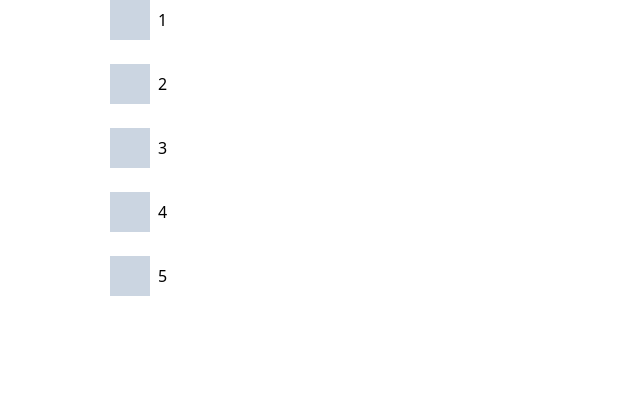
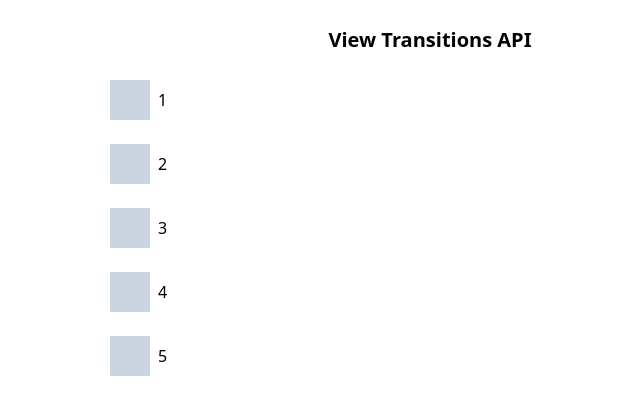
Before and after one commit to amotarao/view-transitions-api, a Next.js app in the folder packages/app/: page / in a window 1280 px wide. Shown: the top 414 px of the page, without its empty margins (210-850 px from the left). Built offline with nearby package versions, Linux system fonts and the light colour scheme.

Commit message:
ヘッダー追加

```diff
--- a/packages/app/src/pages/_app.tsx
+++ b/packages/app/src/pages/_app.tsx
@@ -2,5 +2,10 @@ import type { AppProps } from 'next/app';
 import '../styles/globals.scss';
 
 export default function App({ Component, pageProps }: AppProps) {
-  return <Component {...pageProps} />;
+  return (
+    <div>
+      <header className="grid h-[80px] place-items-center text-[20px] font-bold">View Transitions API</header>
+      <Component {...pageProps} />
+    </div>
+  );
 }
```
